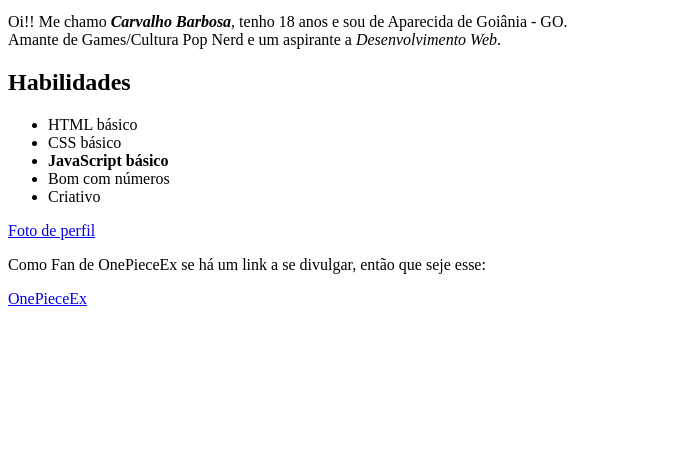
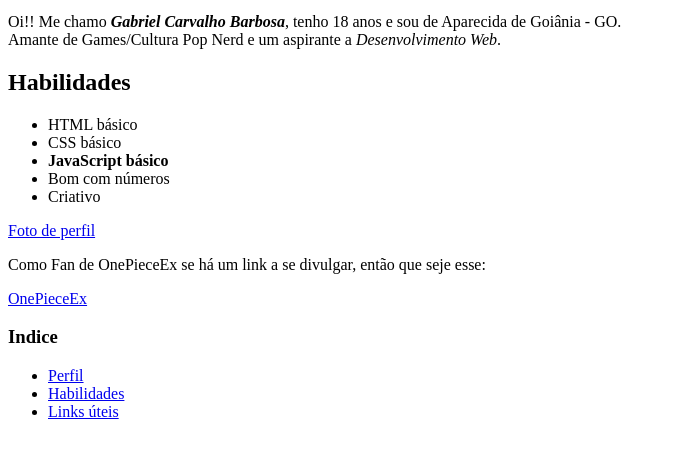
Before and after one commit to iDallek/idallek.github.io, a plain HTML site: page index.html in a window 1280 px wide. Shown: the part 101-556 px from the top of the page, without its empty margins (0-676 px from the left). Drawn offline with Linux system fonts and the light colour scheme.

Commit message:
Adicao do Indice

```diff
--- a/index.html
+++ b/index.html
@@ -10,7 +10,7 @@
     <h1>Gabriel Carvalho Barbosa</h1>
     <img src="Imagens/FotoPerfil.jpg" alt="Foto do Gabriel Carvalho" width="250px">
     <p>
-      Oi!! Me chamo <strong><em>Carvalho Barbosa</em></strong>, tenho 18 anos e sou de Aparecida de Goiânia - GO.
+      Oi!! Me chamo <strong><em>Gabriel Carvalho Barbosa</em></strong>, tenho 18 anos e sou de Aparecida de Goiânia - GO.
       <br>
       Amante de Games/Cultura Pop Nerd e um aspirante a <em>Desenvolvimento Web</em>.
     </p>
@@ -31,6 +31,14 @@
     <p>Como Fan de OnePieceEx se há um link a se divulgar, então que seje esse:</p>
     <a href="https://onepieceex.net/">OnePieceEx</a>
   </div>
+  <div>
+    <h3>Indice</h3>
+    <ul>
+      <li><a href="#">Perfil</a></li>
+      <li><a href="#">Habilidades</a></li>
+      <li><a href="#">Links úteis</a></li>
+    </ul>
+  </div>
 
 </body>
 </html>
```
